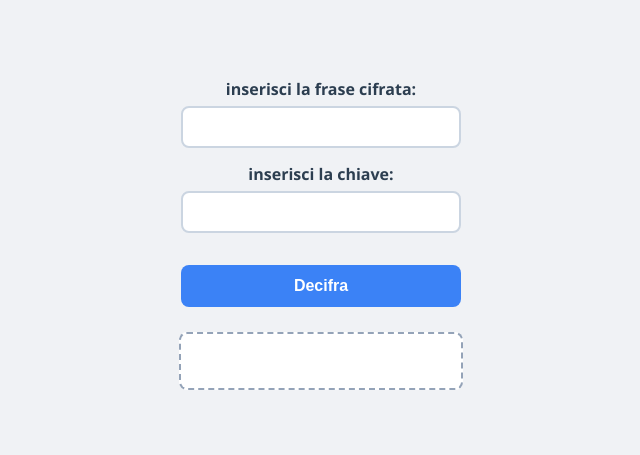
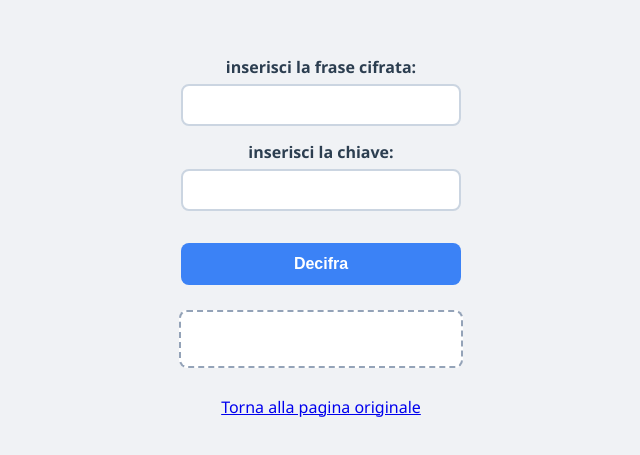
Before and after one commit to SimoneMedved/TPS, a plain HTML site: page Decripta_1_0.html in a window 1280 px wide. Shown: the part 171-626 px from the top of the page, without its empty margins (319-959 px from the left). Drawn offline with Linux system fonts and the light colour scheme.

Commit message:
Update Decripta_1_0.html

```diff
--- a/Decripta_1_0.html
+++ b/Decripta_1_0.html
@@ -39,5 +39,7 @@
     <br>
     <button onclick="decifra(document.getElementById('frase').value, document.getElementById('chiave').value)">Decifra</button>
     <p id="decifrato"> </p>
+    <br>
+    <a href="https://simonemedved.github.io/TPS/Cripta_1_0.html">Torna alla pagina originale</a>
 </body>
 </html>
```
